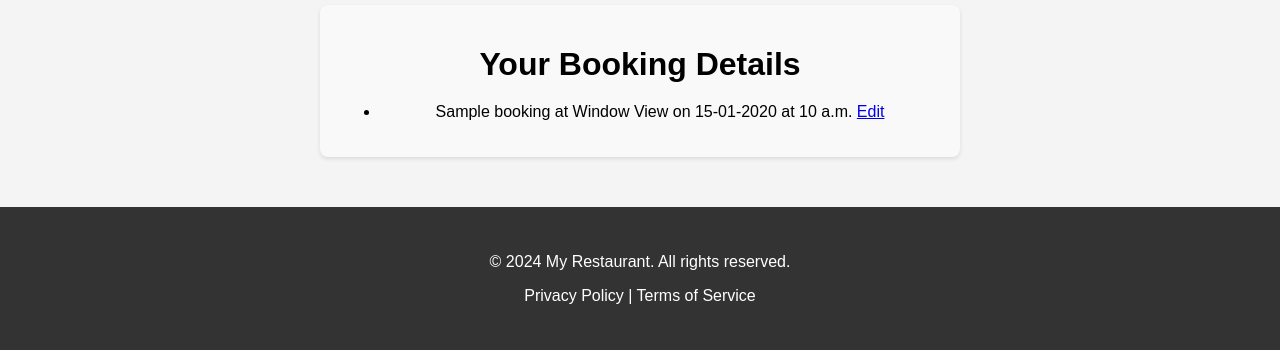
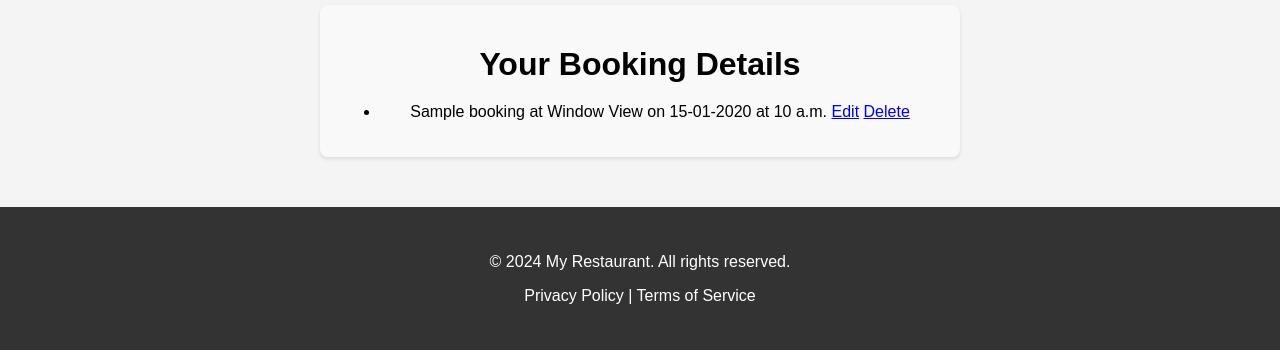
Before and after one commit to Zahid295/spice-enjoy-house, a Django app: page /booking-details/ in a window 1280 px wide. Shown: the part 205-555 px from the top of the page. Run offline with Django 4.2, Linux system fonts and the light colour scheme; a user stored in the database is signed in; tables that the repository leaves empty hold one stand-in row (values such as "Sample post").

Commit message:
Add link for delete booking

```diff
--- a/booking_app/templates/booking_app/booking_details.html
+++ b/booking_app/templates/booking_app/booking_details.html
@@ -12,6 +12,7 @@
                 <li>
                     {{ booking.guest_name }} at {{ booking.table.name }} on {{ booking.booking_date|date:"d-m-Y" }} at {{ booking.booking_time }}
                     <a href="{% url 'edit-booking' booking.id %}">Edit</a>
+                    <a href="{% url 'delete-booking' booking.id %}">Delete</a>
 
                 </li>
                 {% endfor %}
```
